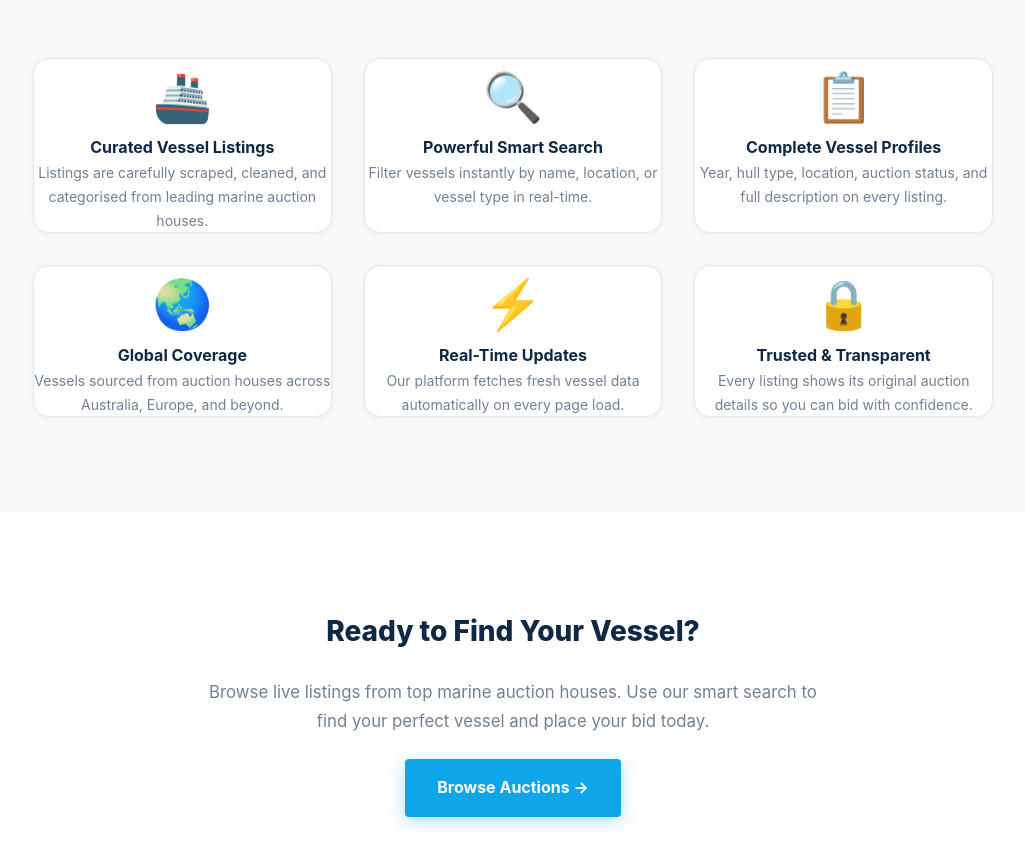
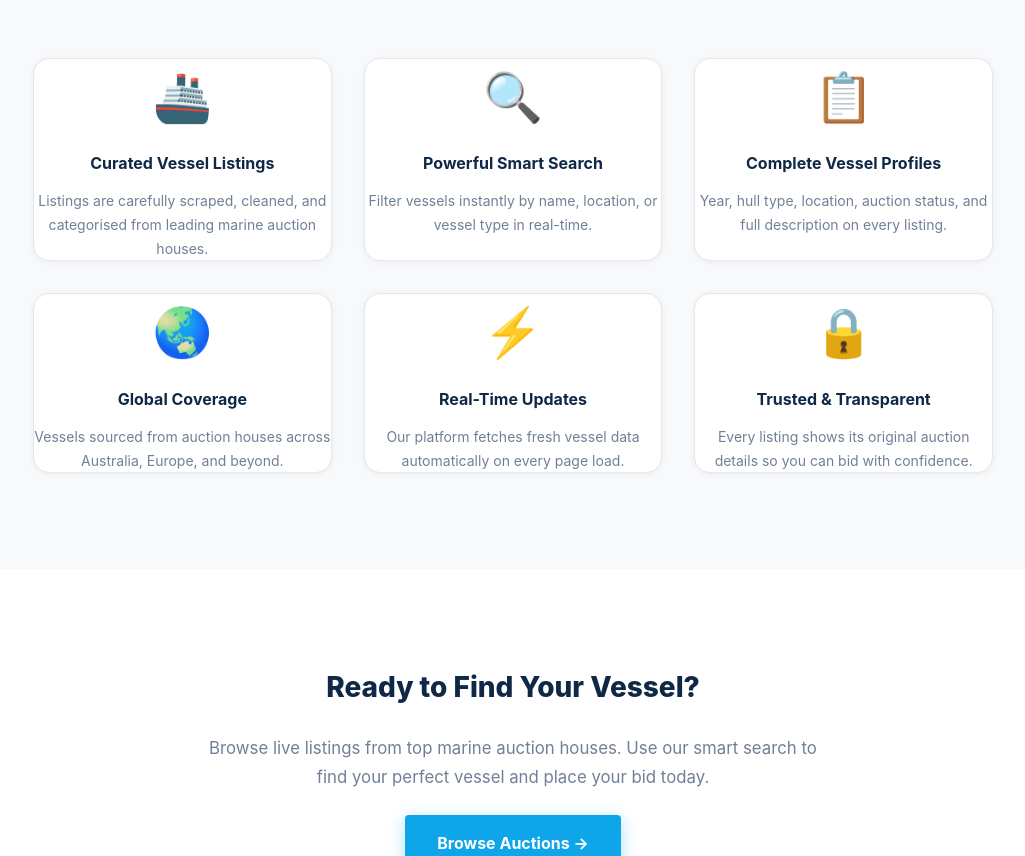
Before and after one commit to manisha36180-rgb/gitup, a Next.js app: page / in a window 1280 px wide. Shown: the part 1440-2296 px from the top of the page, without its empty margins (127-1152 px from the left). Built offline with nearby package versions, Linux system fonts and the light colour scheme.

Commit message:
Force inner spacing on feature cards with inline margins

```diff
--- a/app/page.tsx
+++ b/app/page.tsx
@@ -71,48 +71,48 @@ export default function Home() {
 
           <div className="grid grid-cols-1 sm:grid-cols-2 lg:grid-cols-3 gap-8 w-full">
             <div className="bg-white rounded-2xl py-9 px-7 text-center border border-[#e2e8f0] shadow-[0_1px_6px_rgba(0,0,0,0.06)] flex flex-col items-center justify-start">
-              <div className="text-[3rem] mb-4">🚢</div>
-              <h3 className="text-[1rem] font-bold text-[#0f2846] mb-[10px]">Curated Vessel Listings</h3>
+              <div className="text-[3rem]" style={{ marginBottom: "16px" }}>🚢</div>
+              <h3 className="text-[1rem] font-bold text-[#0f2846]" style={{ marginBottom: "12px" }}>Curated Vessel Listings</h3>
               <p className="text-[0.875rem] text-[#718096] leading-[1.7]">
                 Listings are carefully scraped, cleaned, and categorised from leading marine auction houses.
               </p>
             </div>
 
             <div className="bg-white rounded-2xl py-9 px-7 text-center border border-[#e2e8f0] shadow-[0_1px_6px_rgba(0,0,0,0.06)] flex flex-col items-center justify-start">
-              <div className="text-[3rem] mb-4">🔍</div>
-              <h3 className="text-[1rem] font-bold text-[#0f2846] mb-[10px]">Powerful Smart Search</h3>
+              <div className="text-[3rem]" style={{ marginBottom: "16px" }}>🔍</div>
+              <h3 className="text-[1rem] font-bold text-[#0f2846]" style={{ marginBottom: "12px" }}>Powerful Smart Search</h3>
               <p className="text-[0.875rem] text-[#718096] leading-[1.7]">
                 Filter vessels instantly by name, location, or vessel type in real-time.
               </p>
             </div>
 
             <div className="bg-white rounded-2xl py-9 px-7 text-center border border-[#e2e8f0] shadow-[0_1px_6px_rgba(0,0,0,0.06)] flex flex-col items-center justify-start">
-              <div className="text-[3rem] mb-4">📋</div>
-              <h3 className="text-[1rem] font-bold text-[#0f2846] mb-[10px]">Complete Vessel Profiles</h3>
+              <div className="text-[3rem]" style={{ marginBottom: "16px" }}>📋</div>
+              <h3 className="text-[1rem] font-bold text-[#0f2846]" style={{ marginBottom: "12px" }}>Complete Vessel Profiles</h3>
               <p className="text-[0.875rem] text-[#718096] leading-[1.7]">
                 Year, hull type, location, auction status, and full description on every listing.
               </p>
             </div>
 
             <div className="bg-white rounded-2xl py-9 px-7 text-center border border-[#e2e8f0] shadow-[0_1px_6px_rgba(0,0,0,0.06)] flex flex-col items-center justify-start">
-              <div className="text-[3rem] mb-4">🌏</div>
-              <h3 className="text-[1rem] font-bold text-[#0f2846] mb-[10px]">Global Coverage</h3>
+              <div className="text-[3rem]" style={{ marginBottom: "16px" }}>🌏</div>
+              <h3 className="text-[1rem] font-bold text-[#0f2846]" style={{ marginBottom: "12px" }}>Global Coverage</h3>
               <p className="text-[0.875rem] text-[#718096] leading-[1.7]">
                 Vessels sourced from auction houses across Australia, Europe, and beyond.
               </p>
             </div>
 
             <div className="bg-white rounded-2xl py-9 px-7 text-center border border-[#e2e8f0] shadow-[0_1px_6px_rgba(0,0,0,0.06)] flex flex-col items-center justify-start">
-              <div className="text-[3rem] mb-4">⚡</div>
-              <h3 className="text-[1rem] font-bold text-[#0f2846] mb-[10px]">Real-Time Updates</h3>
+              <div className="text-[3rem]" style={{ marginBottom: "16px" }}>⚡</div>
+              <h3 className="text-[1rem] font-bold text-[#0f2846]" style={{ marginBottom: "12px" }}>Real-Time Updates</h3>
               <p className="text-[0.875rem] text-[#718096] leading-[1.7]">
                 Our platform fetches fresh vessel data automatically on every page load.
               </p>
             </div>
 
             <div className="bg-white rounded-2xl py-9 px-7 text-center border border-[#e2e8f0] shadow-[0_1px_6px_rgba(0,0,0,0.06)] flex flex-col items-center justify-start">
-              <div className="text-[3rem] mb-4">🔒</div>
-              <h3 className="text-[1rem] font-bold text-[#0f2846] mb-[10px]">Trusted & Transparent</h3>
+              <div className="text-[3rem]" style={{ marginBottom: "16px" }}>🔒</div>
+              <h3 className="text-[1rem] font-bold text-[#0f2846]" style={{ marginBottom: "12px" }}>Trusted & Transparent</h3>
               <p className="text-[0.875rem] text-[#718096] leading-[1.7]">
                 Every listing shows its original auction details so you can bid with confidence.
               </p>
```
